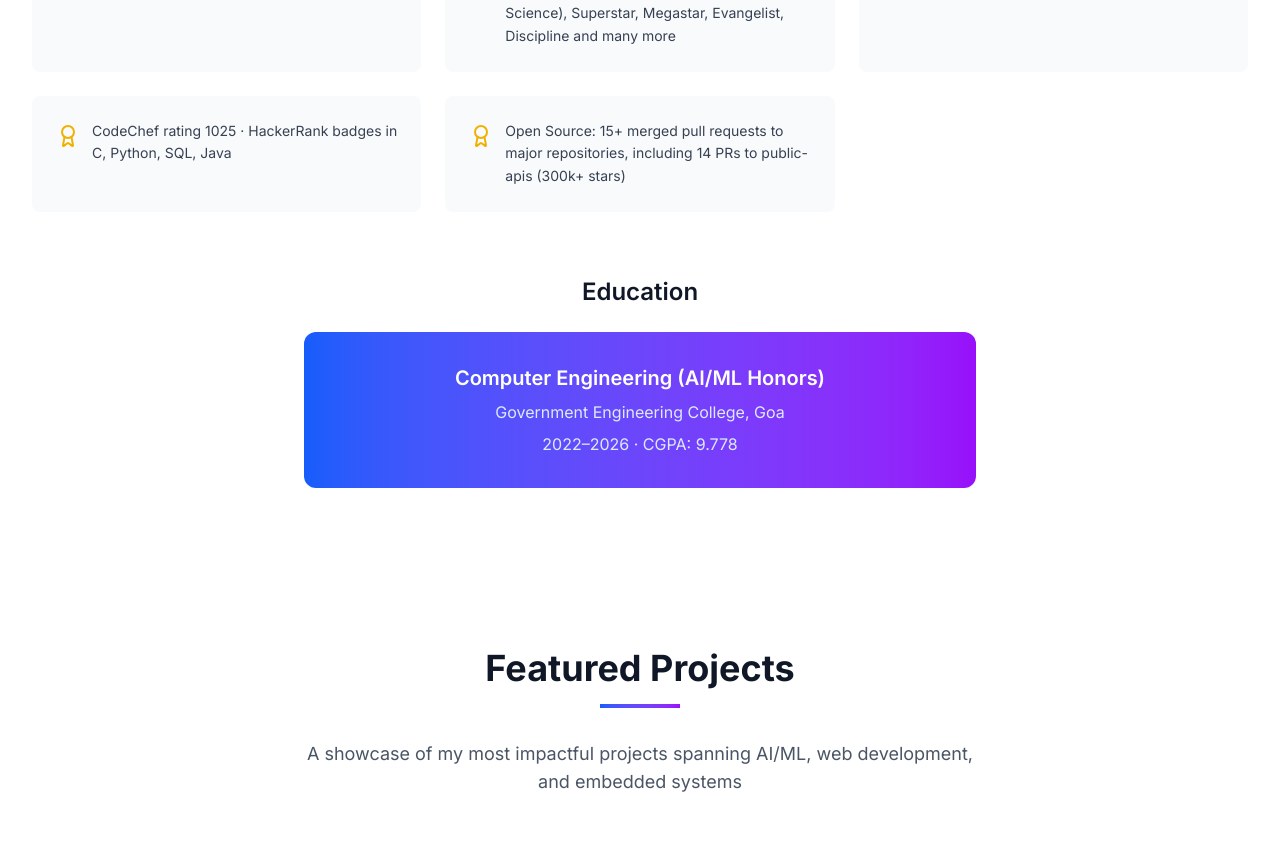
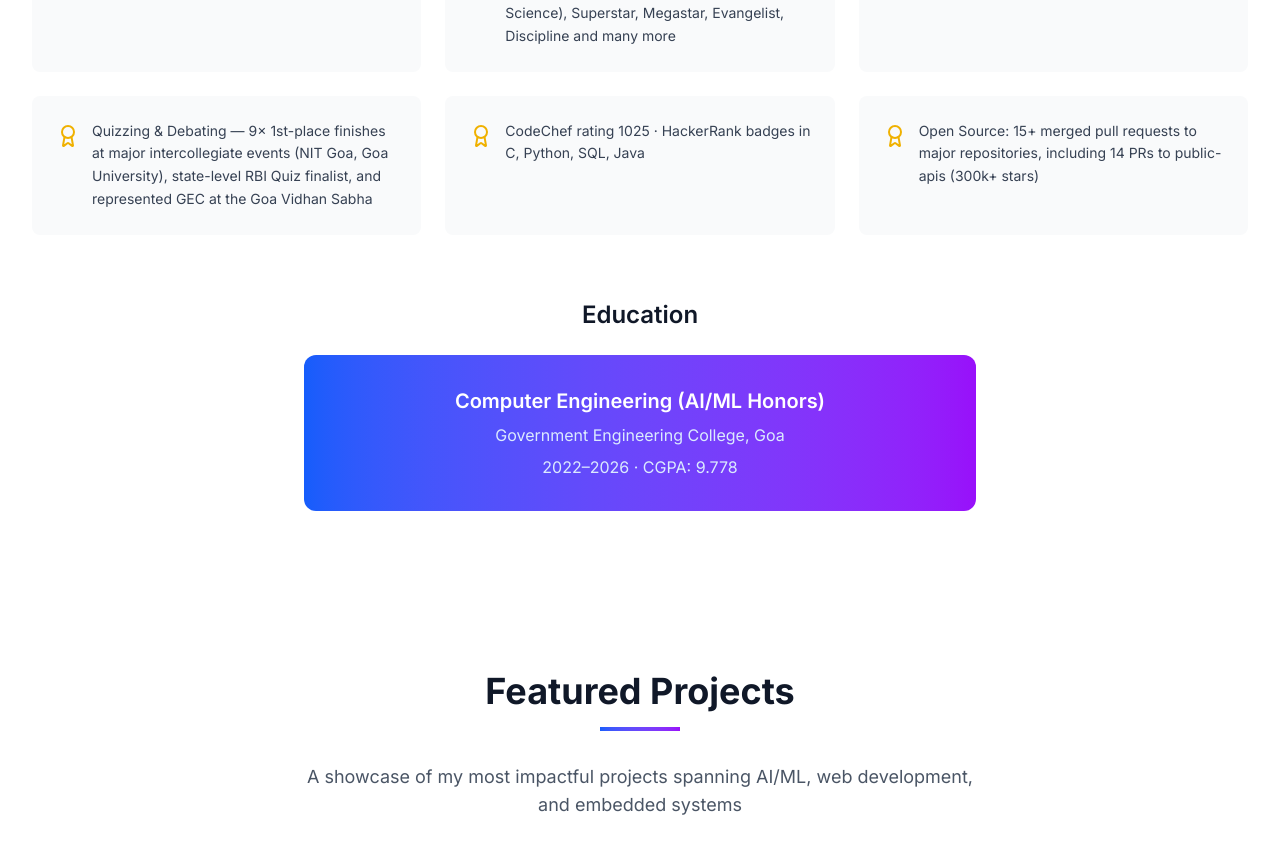
Before and after one commit to JosephJonathanFernandes/Portfolio_JJF, a Next.js app in the folder src/portfolio-next/: page / in a window 1280 px wide. Shown: the part 1749-2603 px from the top of the page. Built offline with nearby package versions, Linux system fonts and the light colour scheme.

Commit message:
feat: restore Technix Quiz and append Quizzing summary

```diff
--- a/src/portfolio-next/data/portfolio-generated.ts
+++ b/src/portfolio-next/data/portfolio-generated.ts
@@ -255,6 +255,7 @@ export const achievements: string[] = [
   'GATE qualified — CSE and DA (both 2025 and 2026)',
   'NPTEL — 47 courses at top recognition tiers: Domain Scholar (Programming & Data Science), Superstar, Megastar, Evangelist, Discipline and many more',
   'Technix Quiz — co-organized state-level technical quiz (2023, 2025,2026)',
+  'Quizzing & Debating — 9x 1st-place finishes at major intercollegiate events (NIT Goa, Goa University), state-level RBI Quiz finalist, and represented GEC at the Goa Vidhan Sabha',
   'CodeChef rating 1025 · HackerRank badges in C, Python, SQL, Java',
   'Open Source: 15+ merged pull requests to major repositories, including 14 PRs to public-apis (300k+ stars)',
 ];
```
